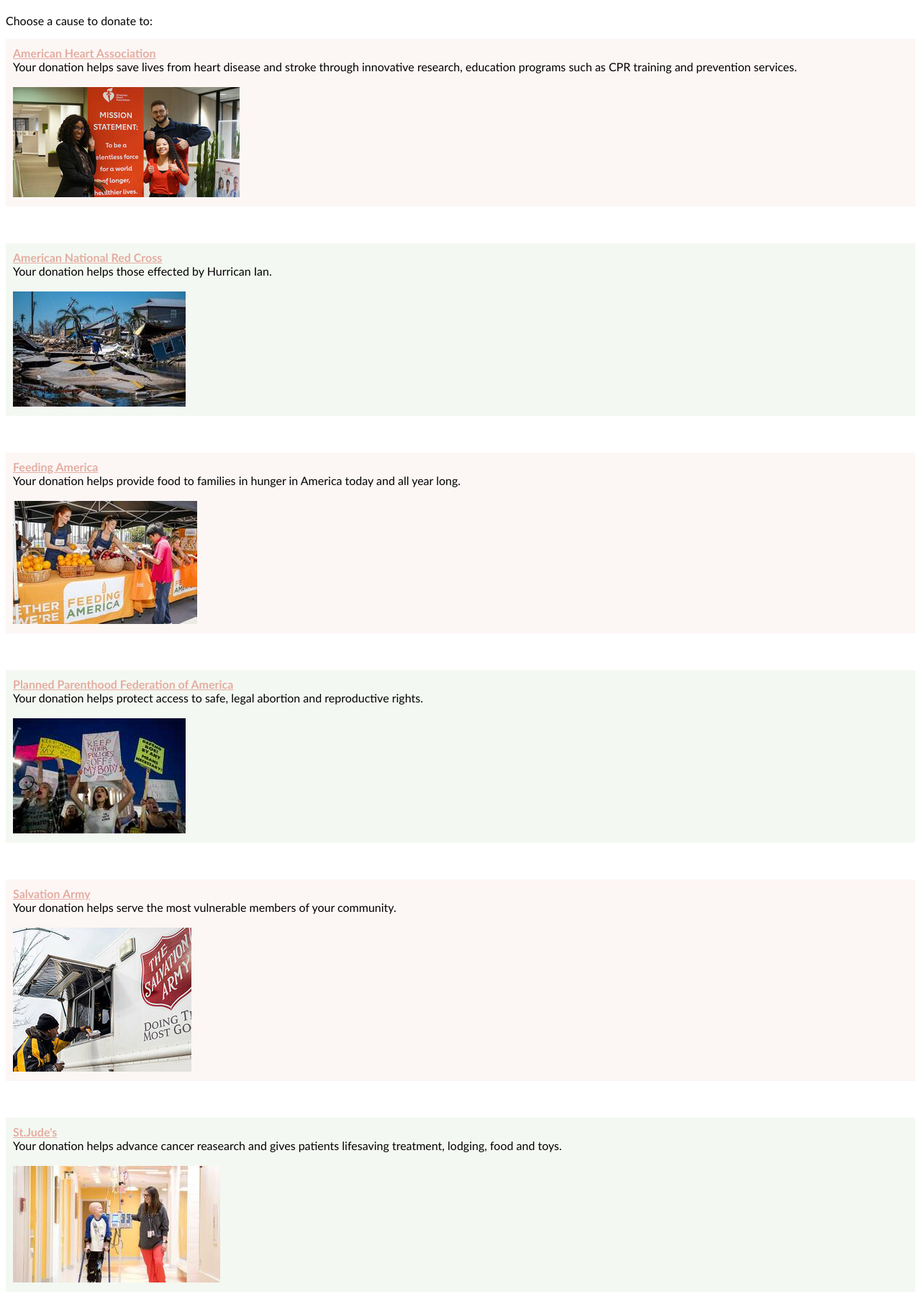
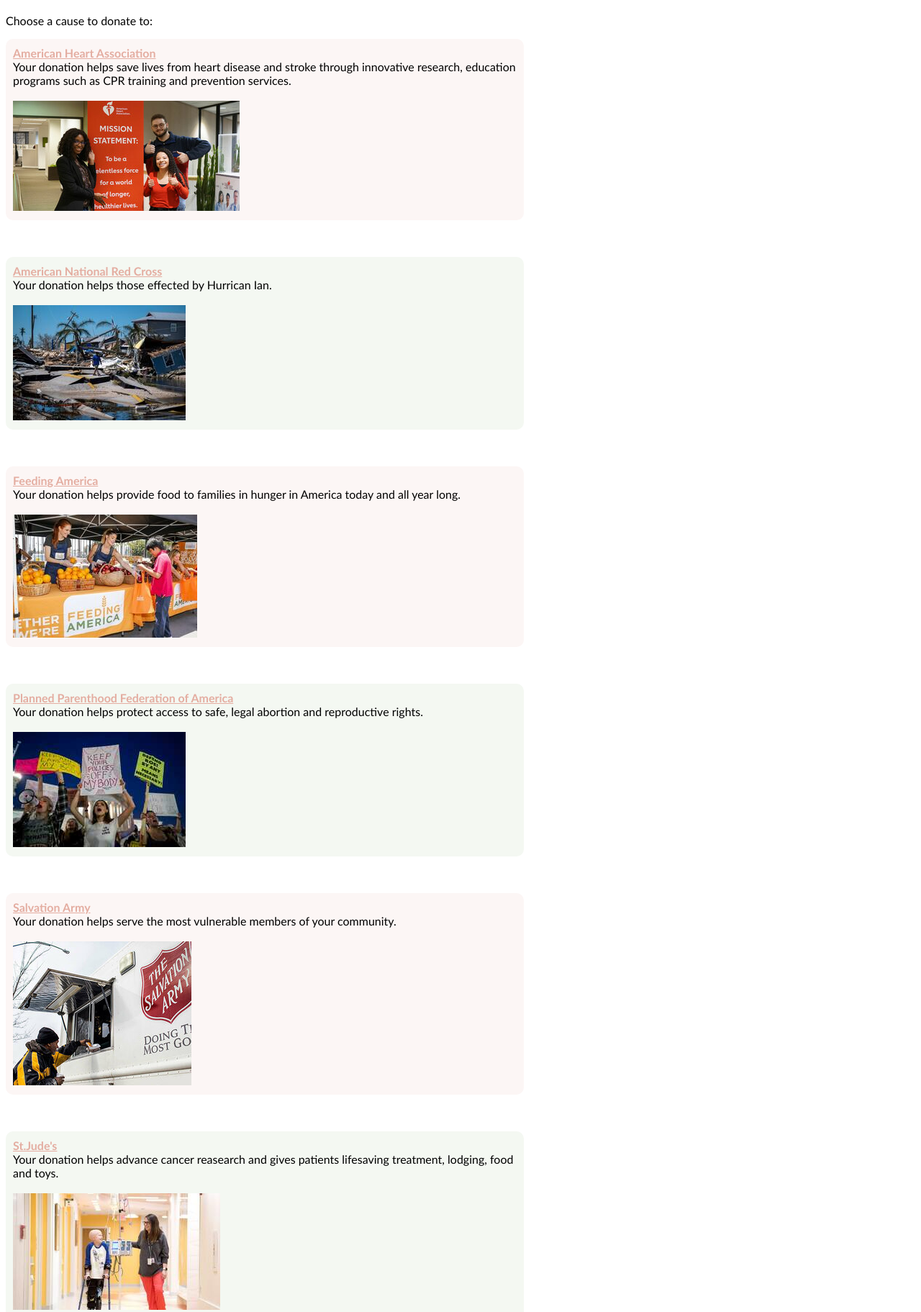
Before and after one commit to midoriengineer/Charity-RPG-Technica-Hackathon-2022, a plain HTML site: page HTMLsite/Charity.html in a window 1280 px wide. Shown: the part 137-1960 px from the top of the page at 72% size. Drawn offline with Linux system fonts and the light colour scheme.

Commit message:
Update Charity.html

```diff
--- a/HTMLsite/Charity.html
+++ b/HTMLsite/Charity.html
@@ -26,49 +26,49 @@
 Choose a cause to donate to:
 <br>
 
-    <p style="padding: 10px; background-color:#fcf6f5; border: 2px none pink">
+    <p style="padding: 10px; background-color:#fcf6f5; border: 2px none pink; margin-right: 700px; border-radius: 10px; min-width: 700px;">
 <b><a class="pink" href="https://www.heart.org/en/get-involved/ways-to-give?form=FUNELYZXFBW&s_src=22U5W1AEMG&s_subsrc=evg_sem&gclsrc=aw.ds&gclid=CjwKCAjwtKmaBhBMEiwAyINuwOTz7_xnpj03CR-RSBZ6ZQ_I7AOQF8QPUYu0uL-dV_QFuZA6EtO4CxoCG4oQAvD_BwE">American Heart Association</a></b>
 <br>Your donation helps save lives from heart disease and stroke through innovative research, education programs such as CPR training and prevention services.
 <br>
 <br><img src="AHA.jpg" alt="Mission Statement"> </p>
 <br>
 
-    <p style="padding: 10px;  background-color:#f4f8f2; border: 2px none darkseagreen">
+    <p style="padding: 10px;  background-color:#f4f8f2; border: 2px none darkseagreen; margin-right: 700px; border-radius: 10px; min-width: 700px;">
 <b><a href="https://www.redcross.org/donate/hurricane-ian-donations.html/?cid=fy23hurian&med=cpc&source=google&scode=RSG00000E017&gclsrc=aw.ds&gclid=CjwKCAjwtKmaBhBMEiwAyINuwK42ECCI5cMC9_TxWL9SZ6s7DBjwX9_tsaVLNMGX0L0L7HBV_2QQ8xoCyFsQAvD_BwE">American National Red Cross</a></b>
 <br>Your donation helps those effected by Hurrican Ian.
 <br>
 <br><img src="Ian.jpg" alt="Hurriacane Ian"> </p>
 <br>
 
-    <p style="padding: 10px; background-color:#fcf6f5; border: 2px none pink">
+    <p style="padding: 10px; background-color:#fcf6f5; border: 2px none pink; margin-right: 700px; border-radius: 10px; min-width: 700px;">
 <b><a href="https://give.feedingamerica.org/ouLE8r53YUigMQlr4s1ysQ2?s_src=Y22YP1H1Z&s_subsrc=c&s_keyword=feeding%20america&gclsrc=aw.ds&gclid=CjwKCAjwtKmaBhBMEiwAyINuwB0agFx1hxy8rOJCIRaZ29LNdLbQn4ONbYjxKNjGMdnnIZQQeGH5VBoCBkYQAvD_BwE">Feeding America</a></b>
 <br>Your donation helps provide food to families in hunger in America today and all year long.
 <br>
 <br><img src="Feeding.jpg" alt="Woman Giving Out Food"> </p>
 <br>
 
-    <p style="padding: 10px;  background-color:#f4f8f2; border: 2px none darkseagreen">
+    <p style="padding: 10px;  background-color:#f4f8f2; border: 2px none darkseagreen; margin-right: 700px; border-radius: 10px; min-width: 700px;">
 <b><a href="https://www.googleadservices.com/pagead/aclk?sa=L&ai=DChcSEwin4PCoueP6AhWo_8gKHYz6Ai0YABABGgJxdQ&ae=2&ohost=www.google.com&cid=CAESbOD2WwllpOm5_vcG7BIwb6jPWTMexQMXhT-kE7yO_Iz4i_j5yqxmghvH0h3viiHclAfe3476RR_LHTcyrB62W1k3537a-1enCtVWpr6Nmf0-W2O1WXAE8PfYZj7FLjxSD7-9cvjaxvxRJFVLjw&sig=AOD64_1pmAwhZMlRrJdifIkA94QOhkdahg&q&adurl&ved=2ahUKEwjd7uKoueP6AhUBD1kFHUXVDkcQ0Qx6BAgIEAE&nis=2&dct=1">Planned Parenthood Federation of America</a></b>
 <br>Your donation helps protect access to safe, legal abortion and reproductive rights.
 <br>
 <br><img src="Roe.jpg" alt="Reproductive Protest"> </p>
 <br>
 
-    <p style="padding: 10px; background-color:#fcf6f5; border: 2px none pink">
+    <p style="padding: 10px; background-color:#fcf6f5; border: 2px none pink; margin-right: 700px; border-radius: 10px; min-width: 700px;">
 <b><a href="https://give.salvationarmyusa.org/give/164006/?gclid=CjwKCAjwtKmaBhBMEiwAyINuwGFBs3-7LhTUCpL4mhLKV5YGbzFnBvfTS9dLzfAZvJmwEtaRY8Vs_xoCQFsQAvD_BwE#!/donation/checkout?utm_source=google_lerma&utm_medium=cpc&utm_term=general_brand&utm_content=text&utm_campaign=edonation_national_brand&pid=cpc:edonation_southern_brand::google_lerma:::::southern_southern:general_brand:evergreen">Salvation Army</a></b>
 <br>Your donation helps serve the most vulnerable members of your community.
 <br>
 <br><img src="Salvation.jpg" alt="Man recieving food"> </p>
 <br>
 
-    <p style="padding: 10px; background-color:#f4f8f2; border: 2px none darkseagreen">
+    <p style="padding: 10px; background-color:#f4f8f2; border: 2px none darkseagreen; margin-right: 700px; border-radius: 10px; min-width: 700px;">
 <b><a href="https://www.stjude.org/promotion/hello/charitable-gifts-for-kids.html?sc_dcm=58700008007864156&sc_cid=kwp&sc_cat=nb&gclsrc=aw.ds&ds_rl=1290693&ds_rl=1285465&gclid=CjwKCAjwtKmaBhBMEiwAyINuwKIcdv1hbtLECSICshly_T2HZhaDGxlesj0vDE3luBlFAIyE38ve-xoCwCwQAvD_BwE">St.Jude's</a></b>
 <br>Your donation helps advance cancer reasearch and gives patients lifesaving treatment, lodging, food and toys.
 <br>
 <br><img src="Jude.jpg" alt="Child recieving care"> </p>
 <br>
 
-    <p style="padding: 10px; background-color:#fcf6f5; border: 2px none pink">
+    <p style="padding: 10px; background-color:#fcf6f5; border: 2px none pink; margin-right: 700px; border-radius: 10px; min-width: 700px;">
 <b><a href="https://secure.wfpusa.org/donate/send-food-save-lives-2201?ms=GS_UB_CH_MV_AD&gclid=CjwKCAjwtKmaBhBMEiwAyINuwF3PjD5YOzYfIqlrm8rWGqLk4E0oiydsMU4dOnwyIs-_HDbyAObJiRoCvGwQAvD_BwE">World Food Program USA</a></b>
 <br>Your donation helps deliver food to families in hunger globally.
 <br>
```
